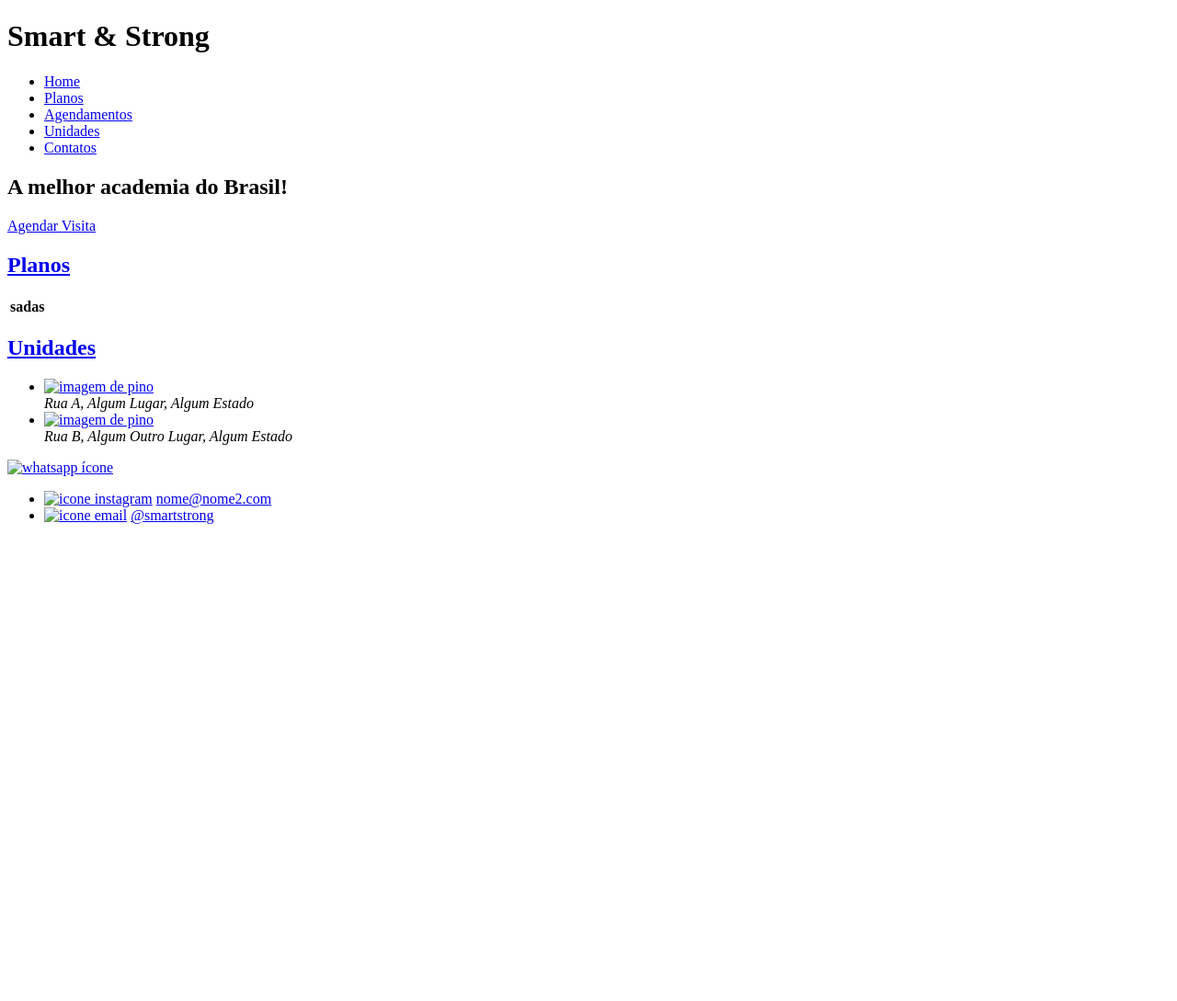
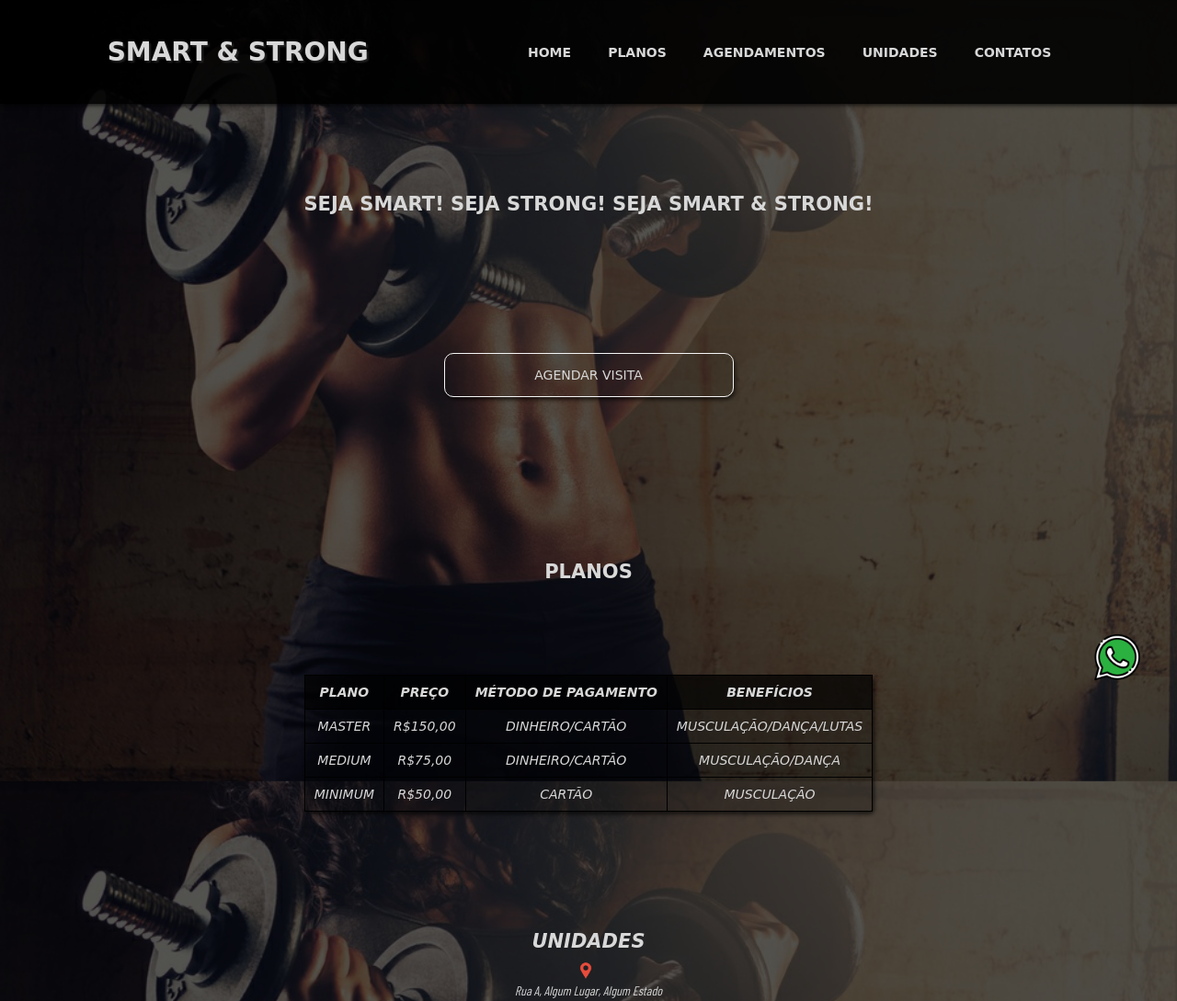
Before and after one commit to NiellCast/gym-landing-page, a plain HTML site: page index.html in a window 1280 px wide. Shown: the top 1089 px of the page at 92% size. Before the commit the page ends 800 px from the top, so only its background shows below. Drawn offline with nearby package versions, Linux system fonts and the light colour scheme; a web font is replaced by a local one.

Commit message:
Implementando estilos

```diff
--- /dev/null
+++ b/assets/css/style.css
@@ -0,0 +1,284 @@
+@charset "utf-8";
+@import url('https://fonts.googleapis.com/css2?family=Tilt+Warp&display=swap');
+@import url('https://fonts.googleapis.com/css2?family=Barlow+Condensed&display=swap');
+
+* {
+    padding: 0px;
+    margin: 0px;
+    list-style: none;
+    text-decoration: none;
+    box-sizing: border-box;
+    color: rgb(216, 216, 216);
+    text-align: center;
+}
+
+body {
+    background-image: linear-gradient(rgba(0, 0, 0, 0.675), rgba(0, 0, 0, 0.675)), url(../images/musculacao.jpg);
+    background-repeat: no-repeat;
+    background-size: cover;
+    background-attachment: fixed;
+    width: 100%;
+}
+
+
+.wrapper {
+    font-size: 14px;
+}
+
+/* HEADER */
+header {
+    display: flex;
+    flex-direction: column;
+    justify-content: space-around;
+    align-items: center;
+    position: fixed;
+    background-color: rgba(0, 0, 0, 0.89);
+    top: 0px;
+    width: 100%;
+    box-shadow: 2px 2px 4px rgba(0, 0, 0, 0.634);
+}
+
+.menu  {
+    display: flex;
+    flex-direction: column;
+    align-items: center;
+}
+
+.menu-item {
+    margin: 10px;
+    padding: 10px;
+    font-weight: bold;
+}
+
+/* MAIN */
+main {
+    display: grid;
+    grid-template-columns: 1fr;
+    grid-template-rows: repeat(3, 400px);
+}
+
+section {
+    padding: 10px;
+    margin-top: 200px;
+}
+
+.centralizado {
+    display: flex;
+    flex-direction: column;
+    align-items: center;
+    justify-content: space-around;
+}
+
+/* Agendar*/
+#agendar {
+    border: 1px solid whitesmoke;
+    padding: 15px;
+    width: 50%;
+    cursor: pointer;
+    box-shadow: 2px 3px 4px rgba(0, 0, 0, 0.6);
+    border-radius: 10px;
+    background-color: rgba(0, 0, 0, 0.038);
+}
+
+/* Planos */
+
+table {
+    border-radius: 5px;
+    box-shadow: 2px 3px 4px rgba(0, 0, 0, 0.6);
+    margin-top: 100px;
+    border-collapse: collapse;
+}
+
+table, th, td {
+    border: 1px solid black;
+}
+
+th, td {
+    padding: 10px 10px;
+}
+
+th {
+    background-color: rgba(0, 0, 0, 0.64);
+}
+
+tr {
+    background-color: rgba(0, 0, 0, 0.212);
+    font-style: oblique;
+}
+
+/* Unidades */
+.unidades-container {
+    padding: 10px;
+}
+
+.unidades-div {
+    margin-bottom: 100px;
+}
+
+/* FOOTER */
+
+footer {
+    display: flex;
+    justify-content: center;
+    background-color: rgba(0, 0, 0, 0.89);
+}
+
+footer ul {
+    display: flex;
+}
+
+.contato-container {
+    display: flex;
+    align-items: center;
+    padding: 5px;
+}
+
+/* OUTRAS CLASSES */
+.icone {
+    width: 20px;
+    height: 20px;
+    margin-right: 5px;
+}
+
+.wpp-icon-container {
+    width: 20px;
+    height: 20px;
+    position: fixed;
+    bottom: 300px;
+    right: 10px;
+    cursor: pointer;
+}
+
+#wpp-icon {
+    width: 100%;
+    height: 100%;
+}
+
+.sombra-de-texto {
+    text-shadow: 2px 2px 2px rgba(143, 143, 143, 0.237);
+}
+
+.link-title {
+    cursor: default;
+}
+
+@media screen and (min-width:1000px) {
+    .wrapper {
+        grid-template-columns: 1fr;
+        grid-template-rows: repeat(3, 400px);
+    }
+
+    /* HEADER */
+    header {
+        display: flex;
+        flex-direction: row;
+        justify-content: space-around;
+        align-items: center;
+        padding: 40px;
+    }
+
+    .menu  {
+        display: flex;
+        flex-direction: row;
+    }
+
+    .menu-item {
+        margin: 10px;
+        padding: 10px;
+    }
+
+    .menu-item:hover {
+        color: white;
+        border: 1px solid whitesmoke;
+        border-radius: 10px;
+        box-shadow: 2px 2px 2px rgba(0, 0, 0, 0.307);
+    }
+
+    /* MAIN */
+    main {
+        display: grid;
+        grid-template-columns: 1fr;
+        grid-template-rows: repeat(3, 400px);
+    }
+
+    .centralizado {
+        display: flex;
+        flex-direction: column;
+        align-items: center;
+        justify-content: space-around;
+    }
+
+    /* Agendar*/
+    #agendar {
+        border: 1px solid whitesmoke;
+        margin-top: 150px;
+        padding: 15px;
+        width: 25%;
+        cursor: pointer;
+        box-shadow: 2px 3px 4px rgba(0, 0, 0, 0.6);
+        border-radius: 10px;
+        background-color: rgba(0, 0, 0, 0.038);
+    }
+
+    #agendar:hover {
+        transform: scale(1.01);
+        color: whitesmoke;
+    }
+
+
+    .unidades-container {
+        padding: 10px;
+    }
+
+    /* FOOTER */
+    footer {
+        display: flex;
+        justify-content: center;
+        align-items: center;
+        background-color: rgba(0, 0, 0, 0.89);
+    }
+
+    .contato-container {
+        height: 50px;
+        display: flex;
+        align-items: center;
+        justify-content: center;
+        padding: 5px;
+    }
+
+    /* OUTRAS CLASSES */
+    .icone {
+        width: 20px;
+        height: 20px;
+        margin-right: 5px;
+    }
+
+    .wpp-icon-container {
+        width: 50px;
+        height: 50px;
+        position: fixed;
+        bottom: 60px;
+        right: 40px;
+        cursor: pointer;
+    }
+
+    .wpp-icon-container:hover {
+        transform: scale(1.05);
+    }
+
+    #wpp-icon {
+        width: 100%;
+        height: 100%;
+    }
+}
+
+
+.fonte-um {
+    font-family: 'Tilt Warp', cursive;
+    text-transform: uppercase;
+}
+
+.fonte-dois {
+    font-family: 'Barlow Condensed', sans-serif;
+    font-style: italic;
+}
--- a/index.html
+++ b/index.html
@@ -4,14 +4,14 @@
     <meta charset="UTF-8">
     <meta http-equiv="X-UA-Compatible" content="IE=edge">
     <meta name="viewport" content="width=device-width, initial-scale=1.0">
-    <link rel="stylesheet" href="assets/css/style2.css">
-    <title>Academia Fit & Fit</title>
+    <link rel="stylesheet" href="assets/css/style.css">
+    <title>Academia Smart & Strong</title>
 </head>
 <body>
     <div class="wrapper">
 
         <header class="fonte-um">
-            <h1>Smart & Strong</h1>
+            <h1 class="sombra-de-texto">Smart & Strong</h1>
 
             <nav class="menu">
                 <ul class="menu">
@@ -26,21 +26,48 @@
 
         <main>
             <section class="fonte-um home centralizado">
-                <h1>A melhor academia do Brasil!</h1>
+                <h1>Seja smart! Seja strong! Seja Smart & Strong!</h1>
 
                 <a href="#" id="agendar">Agendar Visita</a>
             </section>
 
             <section class="fonte-um planos centralizado">
-                <h1><a href="#" id="planos" class="link-title">Planos</a></h1>
+                <h1><a id="planos" class="link-title">Planos</a></h1>
                 <table>
-                    <th>sadas</th>
+                    <tr>
+                        <th>Plano</th>
+                        <th>Preço</th>
+                        <th>Método de pagamento</th>
+                        <th>Benefícios</th>
+                    </tr>
+
+                    <tr>
+                        <td>Master</td>
+                        <td>R$150,00</td>
+                        <td>Dinheiro/Cartão</td>
+                        <td>Musculação/Dança/Lutas</td>
+                    </tr>
+
+                    <tr>
+                        <td>Medium</td>
+                        <td>R$75,00</td>
+                        <td>Dinheiro/Cartão</td>
+                        <td>Musculação/Dança</td>
+                    </tr>
+
+                    <tr>
+                        <td>Minimum</td>
+                        <td>R$50,00</td>
+                        <td>Cartão</td>
+                        <td>Musculação</td>
+                    </tr>
+
                 </table>
             </section>
 
             <section class="fonte-dois unidades centralizado">
                 <h1><a href="#" id="unidades" class="link-title fonte-um">Unidades</a></h1>
-                <div>
+                <div class="unidades-div">
                     <ul>
                         <li class="unidades-container">
                             <div>
@@ -72,7 +99,7 @@
                     <div class="contato-container">
                         <a href="mailto:" rel="external"><img src="assets/images/gmail.png" alt="icone instagram" class="icone"></a>
 
-                        <a href="mailto:" rel="external" class="info-text">nome@nome2.com</a>
+                        <a href="mailto:" rel="external">nome@nome2.com</a>
                     </div>
                 </li>
 
@@ -80,7 +107,7 @@
                     <div class="contato-container">
                         <a href="https://www.instagram.com"rel="external" target="_blank"><img src="assets/images/instagram.png" alt="icone email" class="icone"></a>
 
-                        <a href="https://www.instagram.com" rel="external" target="_blank" class="info-text">@smartstrong</a>
+                        <a href="https://www.instagram.com" rel="external" target="_blank">@smartstrong</a>
                     </div>
                 </li>
             </ul>
```
Also changed, not shown: assets/images/gmail.png (added), assets/images/instagram.png (added), assets/images/musculacao.jpg (added), assets/images/pino-de-localizacao.png (added), assets/images/whatsapp.png (added).
